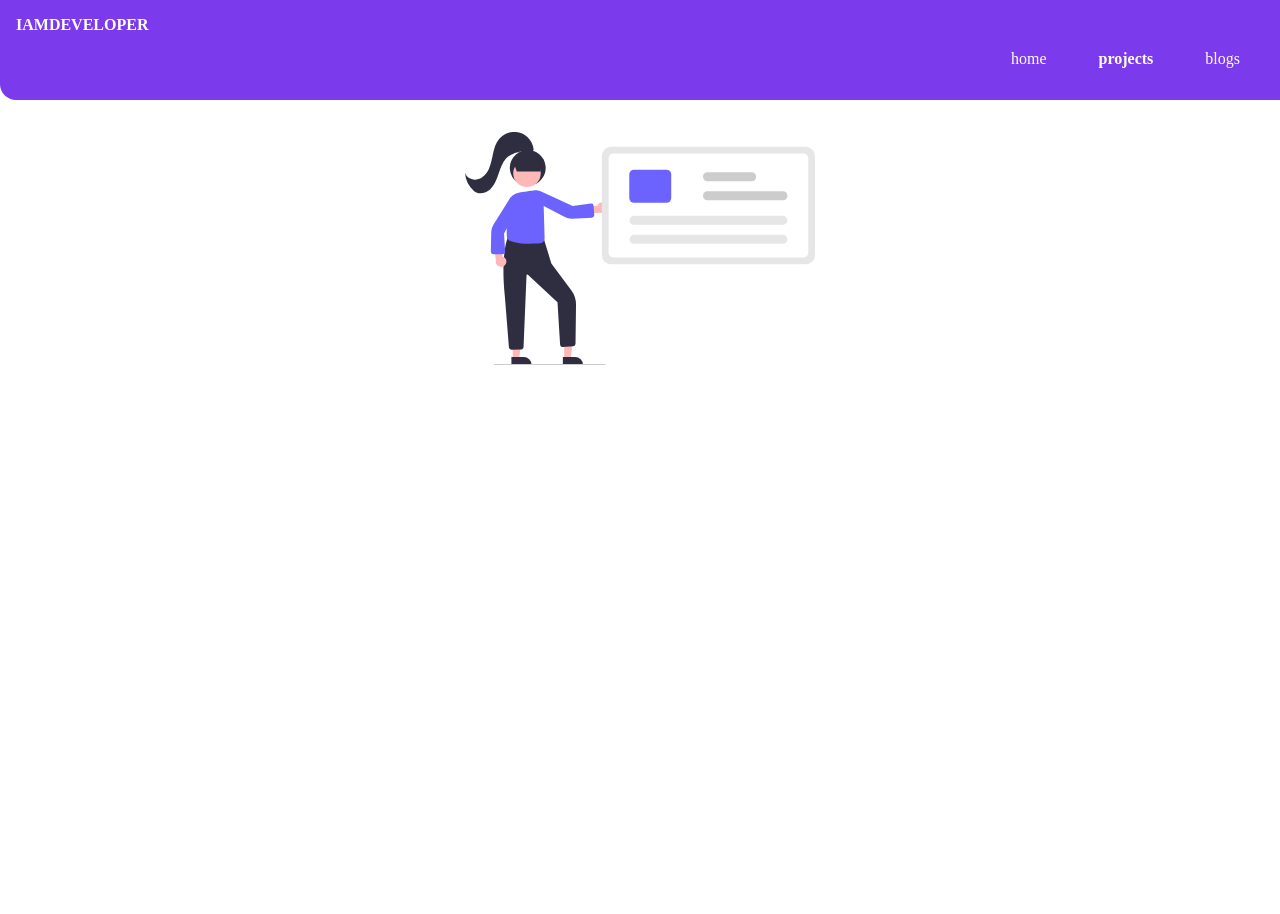
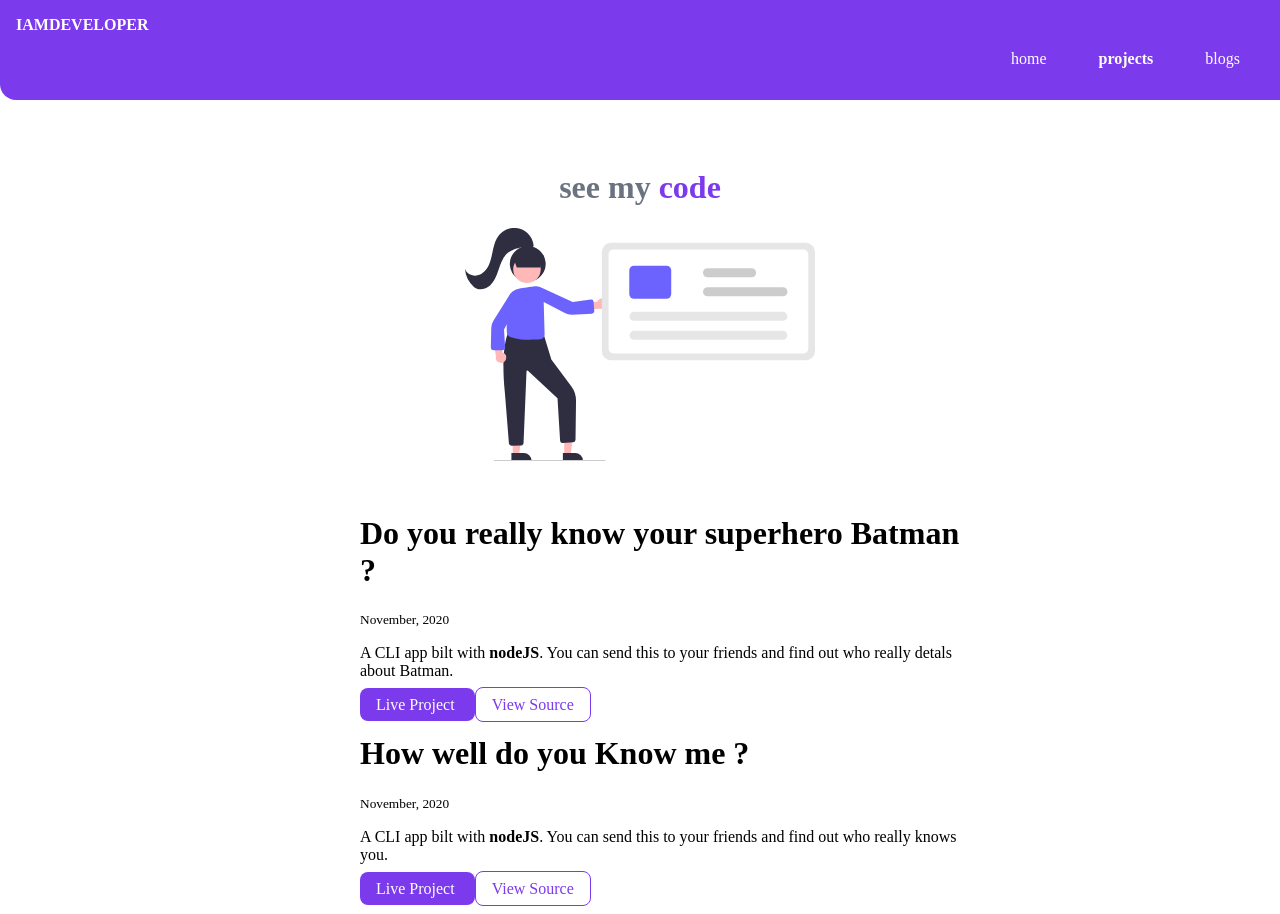
Before and after one commit to rahulranjanpandey/neogcamp-lesson-3, a plain HTML site: page projects.html in a window 1280 px wide. Before the commit the page ends 800 px from the top, so only its background shows below. Drawn offline with Linux system fonts and the light colour scheme.

Commit message:
commit on master

```diff
--- a/projects.html
+++ b/projects.html
@@ -24,8 +24,35 @@
 
 
 <header class="hero">
+    <h1 class="hero-heading"> see my <span class="heading-inverted">code</span></h1>
     <img class="hero-img" src="images/hero.svg" />
 </header>
 
+<ul class="list-non-bullet">
+
+    <li>
+        <div class="container container-center">
+        <h1>Do you really know your superhero Batman ?</h1>
+        <small>November, 2020</small>
+        <p>A CLI app bilt with <strong>nodeJS</strong>. You can send this to your friends and find out who really detals about Batman.</p>
+
+        <a class="link link-primary" href="https://repl.it/@rahulranjanp/Class-1-Assignment-2?embed=1&output=1#index.js"> Live Project </a>
+        <a class="link link-secondary" href="https://github.com/rahulranjanpandey/Superhero-quiz"> View Source</a>
+
+        </div>
+    </li>
+
+    <li>
+        <div class="container container-center margin-md">
+            <h1>How well do you Know me ?</h1>
+            <small>November, 2020</small>
+            <p>A CLI app bilt with <strong>nodeJS</strong>. You can send this to your friends and find out who really knows you.</p>
+
+            <a class="link link-primary" href="https://repl.it/@rahulranjanp/Class-1-Assignment-1?embed=1&output=1#index.js"> Live Project </a>
+            <a class="link link-secondary" href="https://github.com/rahulranjanpandey/CLI-Know-me-Quiz"> View Source</a>
+        </div>
+    </li>
+</ul>
+
 </body>
 </html>
--- a/style.css
+++ b/style.css
@@ -14,6 +14,13 @@ body {
 hr {
     margin: 2rem 0rem;
 }
+
+/** spaces **/
+
+.margin-md {
+    margin: 2rem;
+}
+
 
 /** container **/
 .container {
```
Also changed, not shown: blogs.html (+1 -1 lines).
